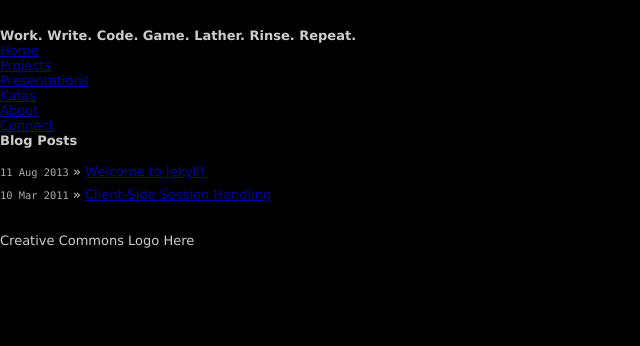
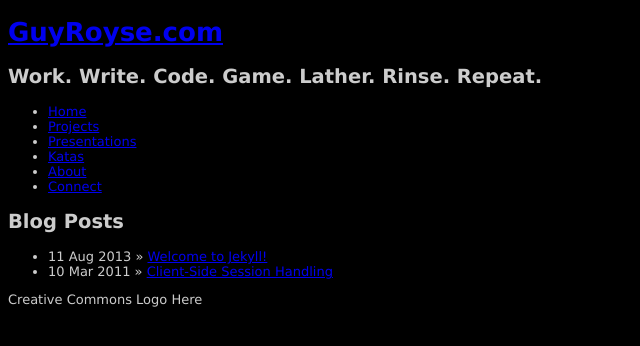
Before and after one commit to guyroyse/guyroyse.github.com, a Jekyll site: the page built from index.html, in a window 1280 px wide. Shown: the top 346 px of the page, without its empty margins (0-640 px from the left). Built offline with Jekyll 4.4.1, drawn with Linux system fonts in a browser that asks for light colours; Markdown is read by kramdown in place of the engine named in the settings.

Commit message:
changes to css

```diff
--- a/_layouts/default.html
+++ b/_layouts/default.html
@@ -8,10 +8,10 @@
 <meta name="viewport" content="width=device-width">
 
 <!-- syntax highlighting CSS -->
-<link rel="stylesheet" href="/css/syntax.css">
+<link rel="stylesheet" href="css/syntax.css">
 
 <!-- Custom CSS -->
-<link rel="stylesheet" href="/css/main.css">
+<link rel="stylesheet" href="css/main.css">
 
 </head>
 
--- a/_layouts/post.html
+++ b/_layouts/post.html
@@ -10,7 +10,7 @@
 {{ content }}
 
 <footer>
-  <time datetime="{{ page.date }}" pubdate>{{ page.date | date: %A, %B %d, %Y }}</time>
+  <time datetime="{{ page.date }}" pubdate>{{ page.date | datetime: %A, %B %d, %Y }}</time>
 </footer>
 
 <article>
--- a/css/main.css
+++ b/css/main.css
@@ -1,159 +1,6 @@
-/*****************************************************************************/
-/*
-/* Common
-/*
-/*****************************************************************************/
-
-/* Global Reset */
-* {
-  margin: 0;
-  padding: 0;
-}
-
-html, body { height: 100%; }
-
 body {
   background-color: #000000;
   color: #cccccc;
   font: 13px Verdana, sans-serif;
+  width: 960px;
 }
-
-h1, h2, h3, h4, h5, h6 {
-  font-size: 100%; }
-
-h1 { margin-bottom: 1em; }
-p { margin: 1em 0; }
-
-a         { color: #00a; }
-a:hover   { color: #000; }
-a:visited { color: #a0a; }
-
-/*****************************************************************************/
-/*
-/* Home
-/*
-/*****************************************************************************/
-ul.posts {
-  list-style-type: none;
-  margin-bottom: 2em;
-}
-
-ul.posts li {
-  line-height: 1.75em;
-}
-
-ul.posts span {
-  color: #aaa;
-  font-family: Monaco, "Courier New", monospace;
-  font-size: 80%;
-}
-
-/*****************************************************************************/
-/*
-/* Site
-/*
-/*****************************************************************************/
-
-.site {
-  font-size: 115%;
-  text-align: justify;
-  width: 42em;
-  margin: 3em auto 2em;
-  line-height: 1.5em;
-}
-
-.site .header a {
-  font-weight: bold;
-  text-decoration: none;
-}
-
-.site .header h1.title {
-  display: inline-block;
-  margin-bottom: 2em;
-}
-
-.site .header h1.title a {
-  color: #a00;
-}
-
-.site .header h1.title a:hover {
-  color: #000;
-}
-
-.site .header a.extra {
-  color: #aaa;
-  margin-left: 1em;
-}
-
-.site .header a.extra:hover {
-  color: #000;
-}
-
-.site .meta {
-  color: #aaa;
-}
-
-.site .footer {
-  font-size: 80%;
-  color: #666;
-  border-top: 4px solid #eee;
-  margin-top: 2em;
-  overflow: hidden;
-}
-
-.site .footer .contact {
-  float: left;
-  margin-right: 3em;
-}
-
-.site .footer .contact a {
-  color: #8085C1;
-}
-
-.site .footer .rss {
-  margin-top: 1.1em;
-  margin-right: -.2em;
-  float: right;
-}
-
-.site .footer .rss img {
-  border: 0;
-}
-
-/*****************************************************************************/
-/*
-/* Posts
-/*
-/*****************************************************************************/
-
-/* standard */
-.post pre {
-  border: 1px solid #ddd;
-  background-color: #eef;
-  padding: 0 .4em;
-}
-
-.post ul, .post ol {
-  margin-left: 1.35em;
-}
-
-.post code {
-  border: 1px solid #ddd;
-  background-color: #eef;
-  padding: 0 .2em;
-}
-
-.post pre code {
-  border: none;
-}
-
-/* terminal */
-.post pre.terminal {
-  border: 1px solid #000;
-  background-color: #333;
-  color: #FFF;
-}
-
-.post pre.terminal code {
-  background-color: #333;
-}
```
